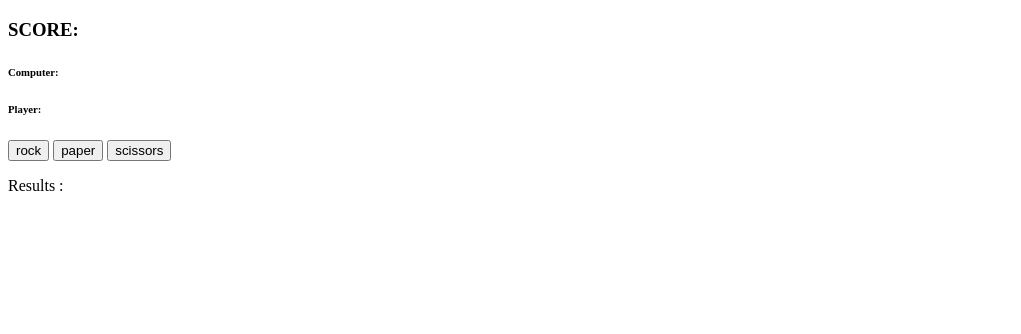
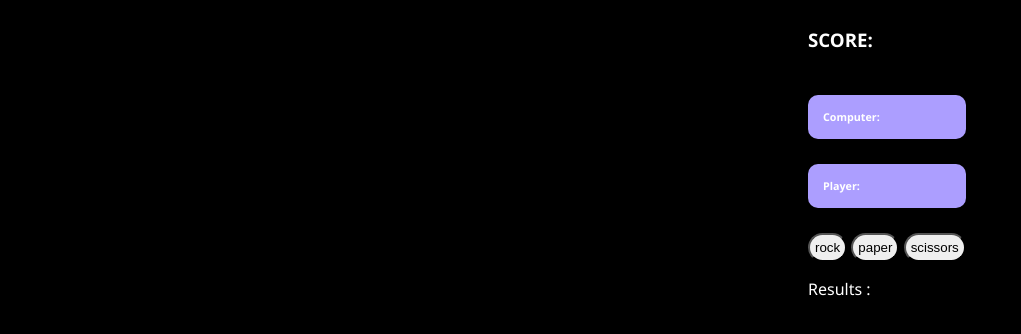
Before and after one commit to MerGr/odin-RPS, a plain HTML site: page index.html in a window 1280 px wide. Shown: the whole page, without its empty margins (0-1021 px from the left). Drawn offline with Linux system fonts and the light colour scheme.

Commit message:
added basic CSS

```diff
--- a/index.html
+++ b/index.html
@@ -4,17 +4,22 @@
         <meta charset="UTF-8">
         <title>Rock, Paper, Scissors!</title>
         <script type="text/javascript" src="./rps.js" defer></script>
+        <link rel="stylesheet" href="./styles.css">
     </head>
 
 
 
     <body>
         <h3>SCORE:</h3>
-        <h6>Computer: </h6><p class="cpuscore"></p>
-        <h6>Player: </h6><p class="plyrscore"></p>
-        <button class="rock">rock</button>
-        <button class="paper">paper</button>
-        <button class="scissors">scissors</button>
+        <div id="scores">
+            <h6>Computer: </h6><p class="cpuscore"></p>
+            <h6>Player: </h6><p class="plyrscore"></p>
+        </div>
+        <div id="buttons">
+            <button class="rock">🪨</button>
+            <button class="paper">📄</button>
+            <button class="scissors">✂️</button>
+        </div>
         <div id="results">
             <p>Results : </p>
             <p class="res_output"></p>
--- /dev/null
+++ b/styles.css
@@ -0,0 +1,28 @@
+body{
+    display: flex;
+    flex-direction: column;
+    position:absolute;
+    justify-items: center;
+    color:white;
+    font-family: 'Segoe UI', Tahoma, Geneva, Verdana, sans-serif;
+    background-color: black;
+    align-content: center;
+    left:100vh;
+}
+#scores{
+    flex-direction: column;
+}
+
+h6 {
+    background-color: rgba(172,158,255,55);
+    border-radius: 10px;
+    padding: 15px;
+    align-content: center;
+}
+#buttons{
+    flex-direction: column;
+}
+button {
+    border-radius: 25px;
+    padding: 5px 5px 5px 5px;
+}
```
